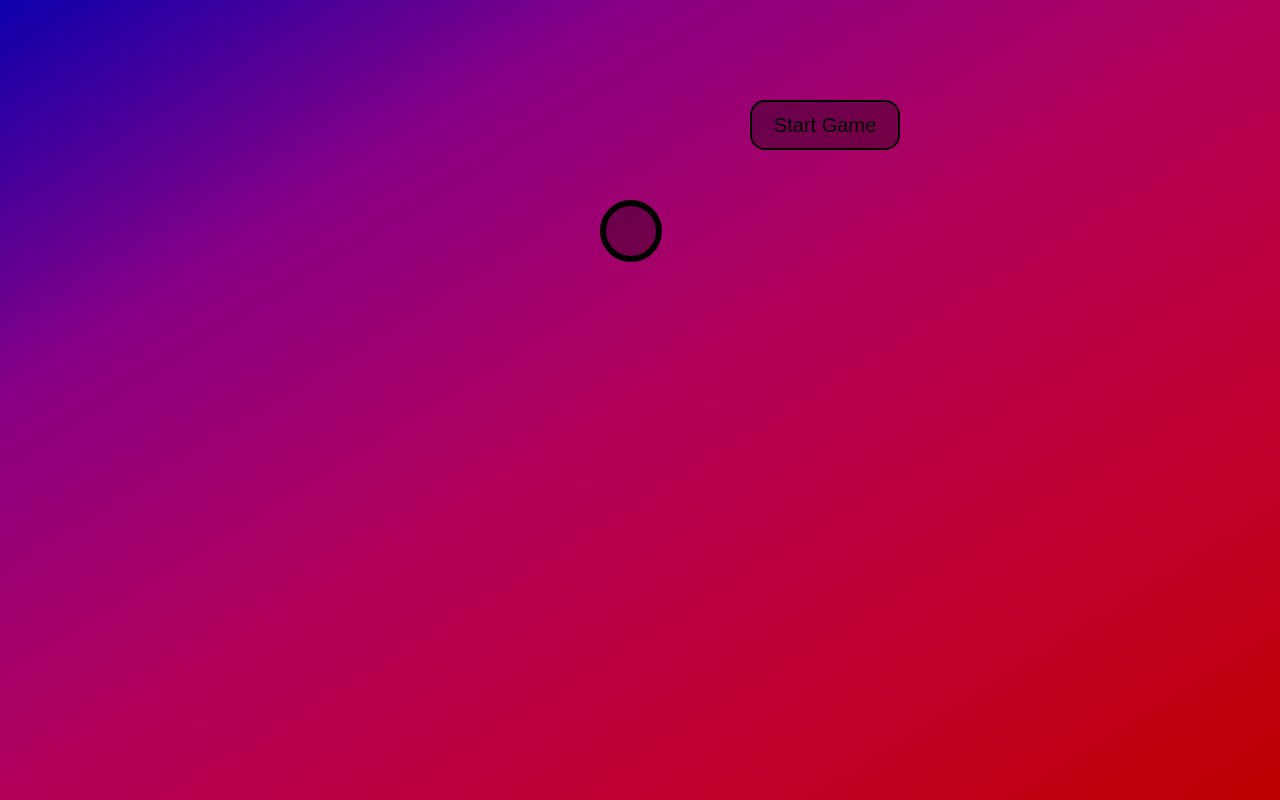
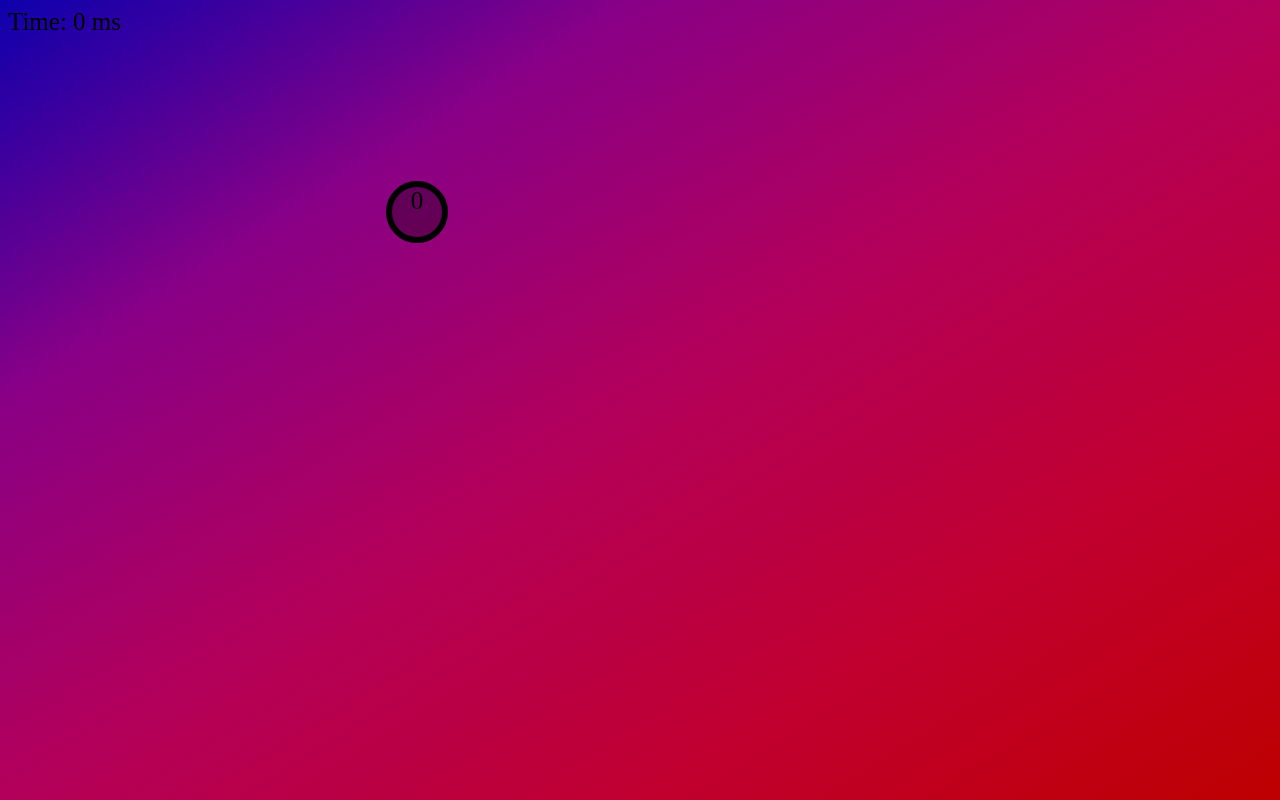
Before and after one commit to FiLlInnnn/OSUS, a plain HTML site: page index.html in a window 1280 px wide. Both pictures are taken after a click on the button "Start Game". Drawn offline with Linux system fonts and the light colour scheme.

Commit message:
big changes

```diff
--- a/index.html
+++ b/index.html
@@ -11,10 +11,9 @@
 <body>
     <button id="startButton">Start Game</button>
     <div id="point">
-
-
+        0
     </div>
-
+    <div id="showtime">Time: 0 ms</div>
     <script src="./res/js/main.js"></script>
 </body>
 </html>
--- a/res/css/style.css
+++ b/res/css/style.css
@@ -10,7 +10,13 @@
     left: 600px;
     background-color: rgba(0, 0, 0, 0.308);
     border-radius: 200px;
-
+    transition: 0.4s ease;
+    cursor: crosshair;
+    text-align: center;
+    font-size: 25px;
+}
+#point:hover{
+    box-shadow: 0 0 20px black;
 
 }
 
@@ -31,11 +37,16 @@
 }
 #startButton:hover{
     scale: 1.3;
+    box-shadow: 0 0 20px black;
 }
 body{
     background-image: linear-gradient(to left top, #bd0000, #c10030, #b3005a, #890086, #0d00ad);
     background-repeat: no-repeat;
     background-size: cover;
     background-attachment: fixed;
-    font-family: ;
+    overflow: hidden;
 }
+#showtime{
+    color: black;
+    font-size: 25px;
+}
--- a/res/js/main.js
+++ b/res/js/main.js
@@ -37,3 +37,49 @@ let rresultA = sum(12, 7);
 let rresultB = sum(7, 16);
 let rresult = sum(rresultA, rresultA);
 console.log(rresult);*/
+
+const point = document.getElementById("point");
+const startButton = document.getElementById("startButton");
+const showtime = document.getElementById("showtime");
+
+let gameInterval;
+let gameIntervalSpeed = 500;
+let gamestert;
+
+startButton.onclick = () => {
+  startButton.style.display = "none";
+  moveElement(point, getRandomnumber(0, window.innerWidth - 55), getRandomnumber(0, window.innerHeight - 55));
+  setPointOnClick(point);
+  setgameInterval(point);
+  gamestert = performance.now();
+};
+
+const moveElement = (element, x, y) => {
+  element.style.top = y + "px";
+  element.style.left = x + "px";
+};
+
+const setPointOnClick = (element) => {
+  element.onclick = () => {
+    let gameEnd = performance.now();
+    let time = gameEnd - gamestert;
+    showtime.innerText = `Time: ${Math.floor(time)} ms`;
+    gamestert = gameEnd;
+    element.innerText++;
+    if(gameIntervalSpeed > 200){
+    gameIntervalSpeed -= 10;
+    setgameInterval(element);
+    }
+    moveElement(element, getRandomnumber(0, window.innerWidth - 55), getRandomnumber(0, window.innerHeight - 55));
+  };
+};
+
+const setgameInterval = (element) => {
+  clearInterval(gameInterval);
+  gameInterval = setInterval(() => {
+    moveElement(element, getRandomnumber(0, window.innerWidth - 55), getRandomnumber(0, window.innerHeight - 55));
+  }, gameIntervalSpeed);
+};
+
+const getRandomnumber = (minimum, maximum) =>
+  Math.floor(Math.random() * (maximum - minimum + 1)) + minimum;
```
